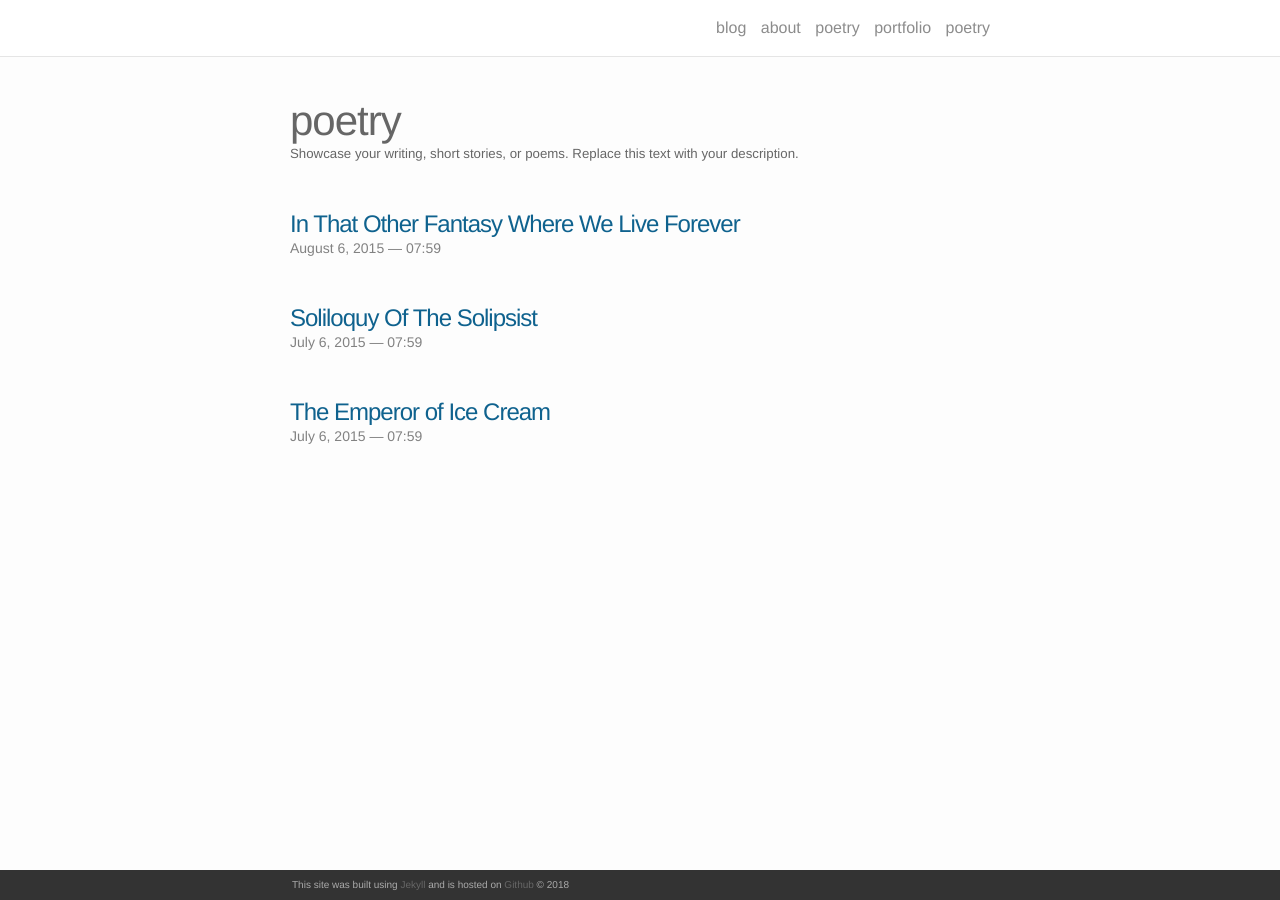
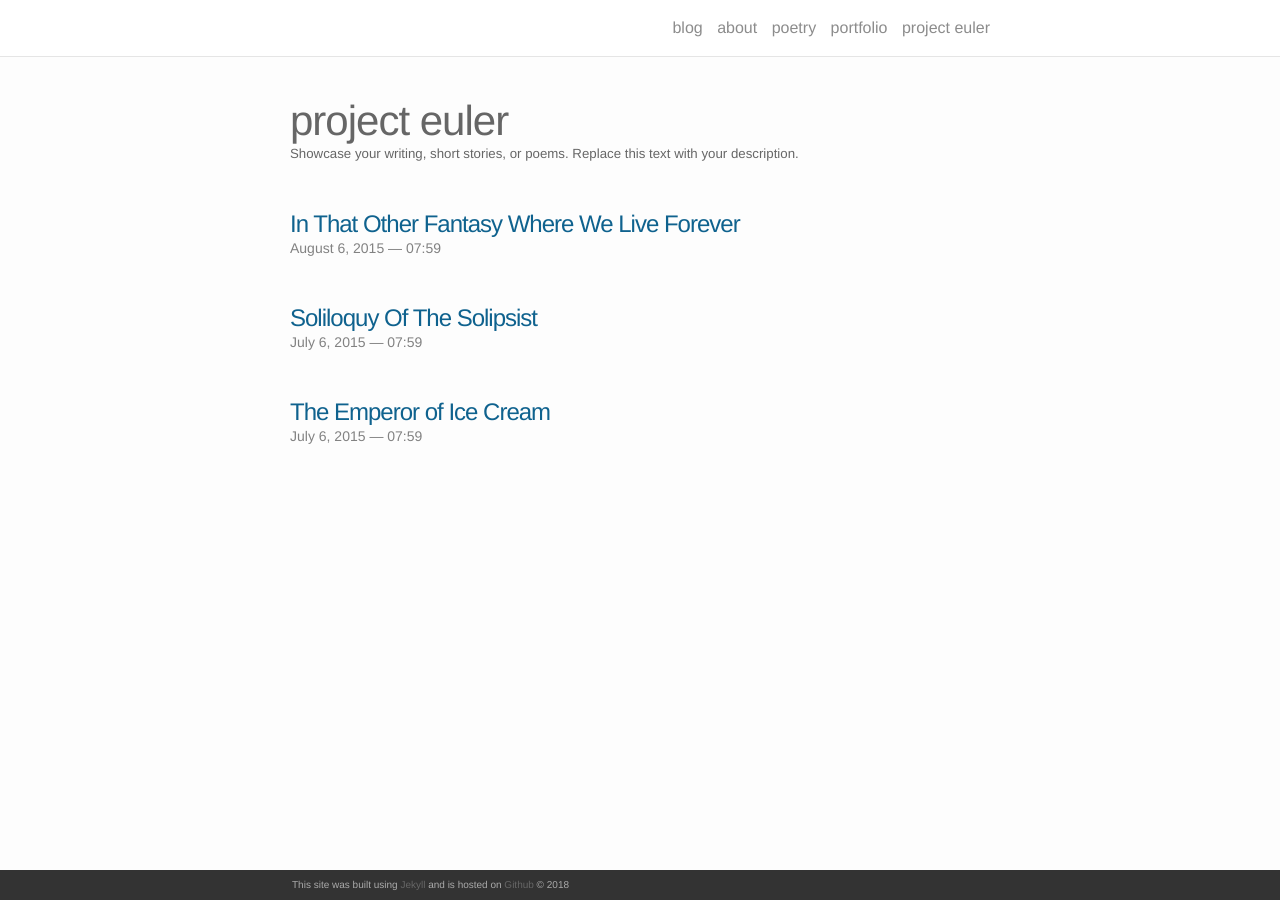
Before and after one commit to kait-schorr/kait-schorr.github.io, a Jekyll site: the page built from projecteuler.md, in a window 1280 px wide. Built offline with Jekyll 4.4.1, drawn with Linux system fonts in a browser that asks for light colours; nearby versions of some CDN libraries.

Commit message:
Update projecteuler.md

```diff
--- a/projecteuler.md
+++ b/projecteuler.md
@@ -1,7 +1,7 @@
 ---
 layout: page
-permalink: /poetry/
-title: poetry
+permalink: /projecteuler/
+title: project euler
 description: Showcase your writing, short stories, or poems. Replace this text with your description.
 ---
 
```
